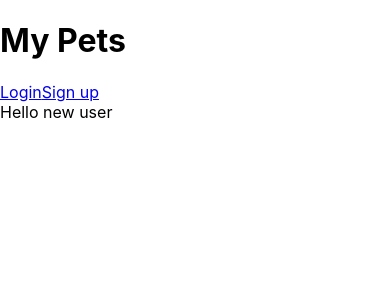
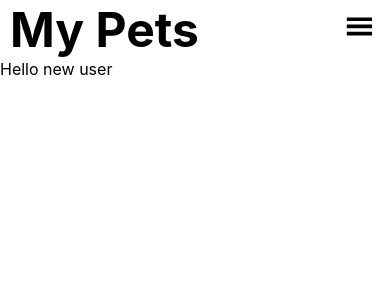
Before and after one commit to raymondlopez13/Pet-Social, a React (Create React App) app in the folder client/: page / in a window 390 px wide. Shown: the top 300 px of the page. Built offline with nearby package versions, Linux system fonts and the light colour scheme.

Commit message:
added animationtion to nav bar on small screens

```diff
--- a/client/package.json
+++ b/client/package.json
@@ -7,12 +7,14 @@
     "@testing-library/jest-dom": "^5.14.1",
     "@testing-library/react": "^11.2.7",
     "@testing-library/user-event": "^12.8.3",
+    "animate.css": "^4.1.1",
     "apollo-boost": "^0.4.9",
     "graphql": "^16.0.0",
     "graphql-tag": "^2.12.5",
     "jwt-decode": "^3.1.2",
     "react": "^17.0.2",
     "react-dom": "^17.0.2",
+    "react-icons": "^4.3.1",
     "react-router-dom": "^5.3.0",
     "react-scripts": "4.0.3",
     "web-vitals": "^1.1.2"
--- a/client/src/components/Nav.js
+++ b/client/src/components/Nav.js
@@ -1,5 +1,6 @@
 import React from 'react';
 import { Link } from 'react-router-dom';
+import { GiHamburgerMenu } from 'react-icons/gi';
 
 import Auth from '../utils/auth';
 
@@ -8,15 +9,26 @@ function Nav() {
         event.preventDefault();
         Auth.logout();
       };
-
+    const dropdown = event => {
+        event.preventDefault();
+        const nav = document.getElementById('nav');
+        if (nav.classList.contains('hidden')) {
+            nav.classList.remove('hidden');
+        } else {
+            nav.classList.add('hidden');
+        }
+    }
     return (
         <header>
             <div>
                 <h1>
-                    My Pets
+                    <a href='/'>My Pets</a>
                 </h1>
             </div>
-            <nav>
+            <button className='dropdown' onClick={dropdown}>
+                <GiHamburgerMenu />
+            </button>
+            <nav className='hidden' id="nav">
                 {Auth.loggedIn() ? (
                     <>
                         <Link to='/user'>
--- a/client/src/index.css
+++ b/client/src/index.css
@@ -1,3 +1,6 @@
+html {
+  background-color: rgb(206, 206, 206);
+}
 body {
   margin: 0;
   font-family: -apple-system, BlinkMacSystemFont, 'Segoe UI', 'Roboto', 'Oxygen',
@@ -5,6 +8,14 @@ body {
     sans-serif;
   -webkit-font-smoothing: antialiased;
   -moz-osx-font-smoothing: grayscale;
+  max-width: 1024px;
+  margin: 0px auto;
+  background-color: white;
+  height: 100vh;
+}
+h1 {
+  margin: 0px;
+  padding: 0px;
 }
 
 code {
--- a/client/src/index.js
+++ b/client/src/index.js
@@ -1,6 +1,8 @@
 import React from 'react';
 import ReactDOM from 'react-dom';
 import './index.css';
+import './nav.css';
+import 'animate.css';
 import App from './App';
 import reportWebVitals from './reportWebVitals';
 
--- /dev/null
+++ b/client/src/nav.css
@@ -0,0 +1,79 @@
+header {
+    border-bottom: 1px solid black;
+    padding: 5px 10px;
+    display: grid;
+    grid-template-columns: 1fr 1fr;
+    font-size: 1.5em;
+}
+header h1 a {
+    text-decoration: none;
+    color: black;
+}
+header h1 a:visited {
+    color: black;
+}
+nav {
+    display: flex;
+    justify-content: space-evenly;
+    align-items: center;
+    transition: 3s ease-in;
+}
+nav a, nav Link {
+    font-weight: 600;
+}
+nav a:visited, nav Link:visited {
+    color: black;
+}
+.dropdown {
+    display: none;
+}
+
+@media only screen and (max-width: 425px) {
+    .hidden {
+        display: none;
+        height: 0px;
+    }
+    .dropdown {
+        display: block !important;
+        border: none;
+        width: fit-content;
+        height: fit-content;
+        margin: auto 10px auto auto;
+        font-size: larger;
+        background-color: white;
+    }
+    header {
+        grid-template-columns: auto 1fr;
+        border-bottom: none;
+        background-color: white;
+        padding: 0px;
+
+    }
+    header h1 a {
+        padding-left: 10px;
+    }
+    nav {
+        display: flex;
+        height: auto;
+        flex-direction: row;
+        justify-content: space-around;
+        align-content: center;
+        animation: display-nav .75s;
+        grid-area: 2/1/3/3;
+        background-color: rgb(206, 206, 206);
+
+    }
+    nav a, nav Link {
+        animation: opacity 1.75s;
+        padding: 10px;
+    }
+}
+
+@keyframes display-nav {
+    from { height: 0px; }
+    to { height: 100%; }
+}
+@keyframes opacity {
+    from { opacity: 0;}
+    to { opacity: 1; }
+}
```
Also changed, not shown: 1 other file (tests, documents, lock files or other folders).
